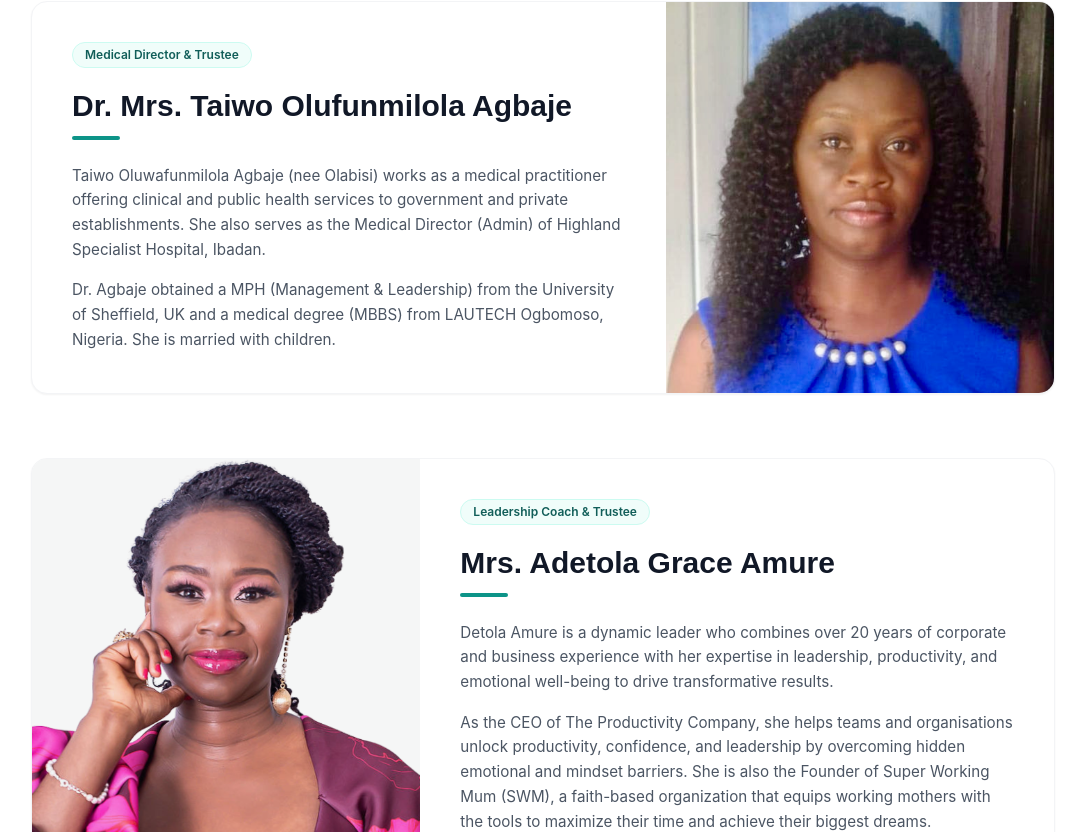
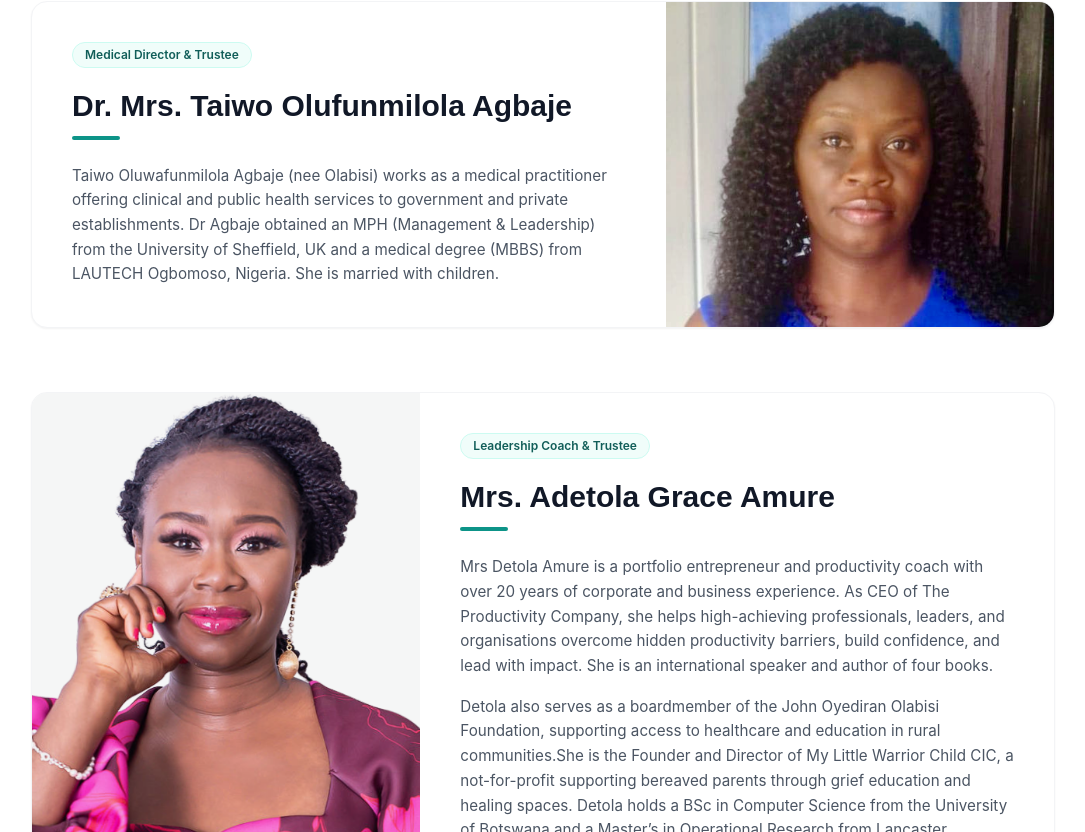
Before and after one commit to jil-lab/joof, a React (Vite) app: page /about/team in a window 1280 px wide. Shown: the part 1328-2160 px from the top of the page, without its empty margins (97-1182 px from the left). Built offline with nearby package versions, Linux system fonts and the light colour scheme; what @dr.pogodin/react-helmet would draw is missing.

Commit message:
Updated Team content data

```diff
--- a/src/pages/About/Team.jsx
+++ b/src/pages/About/Team.jsx
@@ -30,26 +30,30 @@ She retired voluntarily as the pioneer Principal of Oritamefa Baptist Model Scho
     name: 'Dr. Mrs. Taiwo Olufunmilola Agbaje',
     role: 'Medical Director & Trustee',
     image: '/images/team/member2.png',
-    bio: `Taiwo Oluwafunmilola Agbaje (nee Olabisi) works as a medical practitioner offering clinical and public health services to government and private establishments. She also serves as the Medical Director (Admin) of Highland Specialist Hospital, Ibadan.
-
-Dr. Agbaje obtained a MPH (Management & Leadership) from the University of Sheffield, UK and a medical degree (MBBS) from LAUTECH Ogbomoso, Nigeria. She is married with children.`,
+    bio: `Taiwo Oluwafunmilola Agbaje (nee Olabisi) works as a medical practitioner offering clinical and
+public health services to government and private establishments. Dr Agbaje obtained an MPH
+(Management & Leadership) from the University of Sheffield, UK and a medical degree (MBBS)
+from LAUTECH Ogbomoso, Nigeria. She is married with children.`,
   },
   {
     id: 3,
     name: 'Mrs. Adetola Grace Amure',
     role: 'Leadership Coach & Trustee',
     image: '/images/team/member4.png',
-    bio: `Detola Amure is a dynamic leader who combines over 20 years of corporate and business experience with her expertise in leadership, productivity, and emotional well-being to drive transformative results.
+    bio: `Mrs Detola Amure is a portfolio entrepreneur and productivity coach with over 20 years of
+corporate and business experience. As CEO of The Productivity Company, she helps
+high-achieving professionals, leaders, and organisations overcome hidden productivity barriers,
+build confidence, and lead with impact.
+She is an international speaker and author of four books.
 
-As the CEO of The Productivity Company, she helps teams and organisations unlock productivity, confidence, and leadership by overcoming hidden emotional and mindset barriers. She is also the Founder of Super Working Mum (SWM), a faith-based organization that equips working mothers with the tools to maximize their time and achieve their biggest dreams.
-
-A Certified Maxwell Leadership Coach, Speaker & Trainer, and Certified Maxwell DISC Behavioral Consultant, Detola is passionate about fostering thriving cultures and impactful leadership. She also serves as a Certified Grief Specialist, offering invaluable support to individuals navigating the complexities of grief.
-
-Detola is an international speaker, co-host of the When Life Stops podcast, and the author of four books. She is the compassionate Founder and Director of the My Little Warrior Child Foundation, which provides support to bereaved parents. She lives in the UK with her husband and children.`,
+Detola also serves as a boardmember of the John Oyediran Olabisi Foundation, supporting access to healthcare and
+education in rural communities.She is the Founder and Director of My Little Warrior Child CIC, a not-for-profit supporting
+bereaved parents through grief education and healing spaces. Detola holds a BSc in Computer Science from the University of Botswana and a Master’s in
+Operational Research from Lancaster University, UK. She is married with children.`,
   },
   {
     id: 4,
-    name: 'Dr. Johnson Oladiran Olabisi',
+    name:   'Dr. Johnson Oladiran Olabisi',
     role: 'Physician & CEO, Highland Specialist Hospital',
     image: '/images/team/member3.png',
     bio: `Dr. Johnson Oladiran Olabisi works as a physician offering clinical and occupational health services to government and private establishments. He also serves as the CEO of Highland Specialist Hospital, Ibadan.
```
